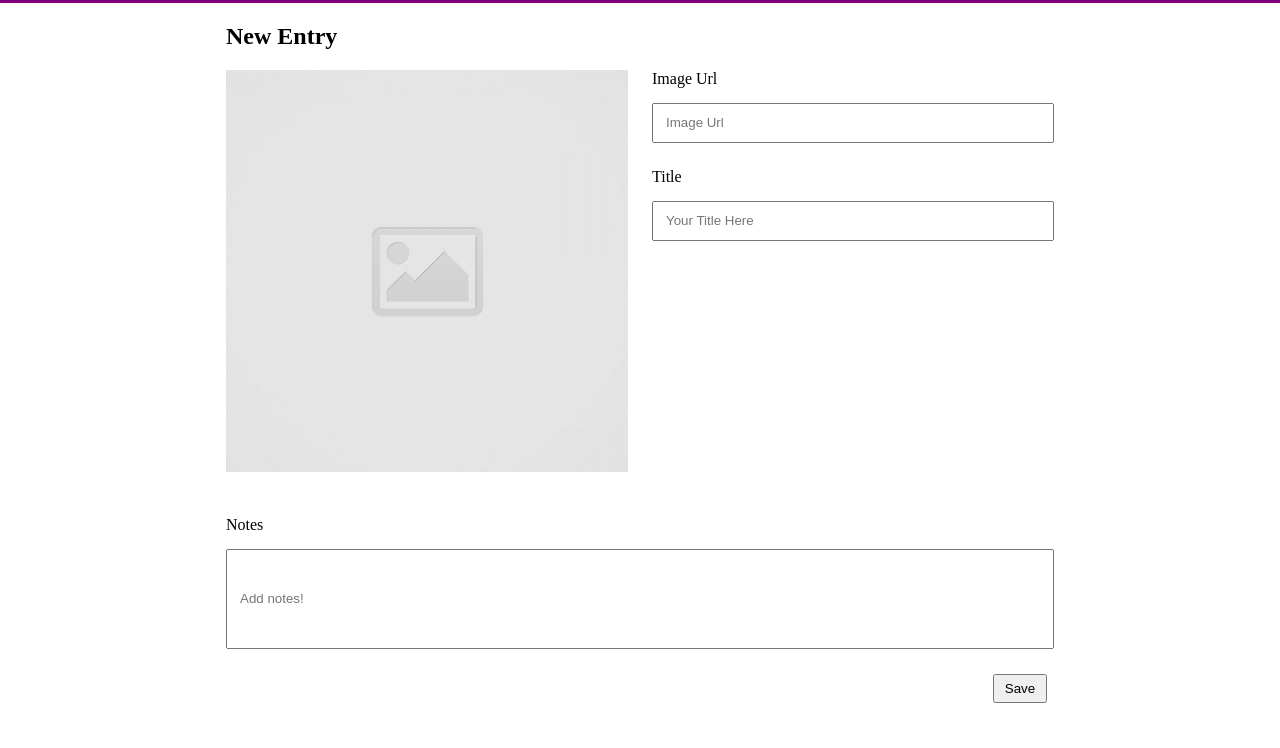
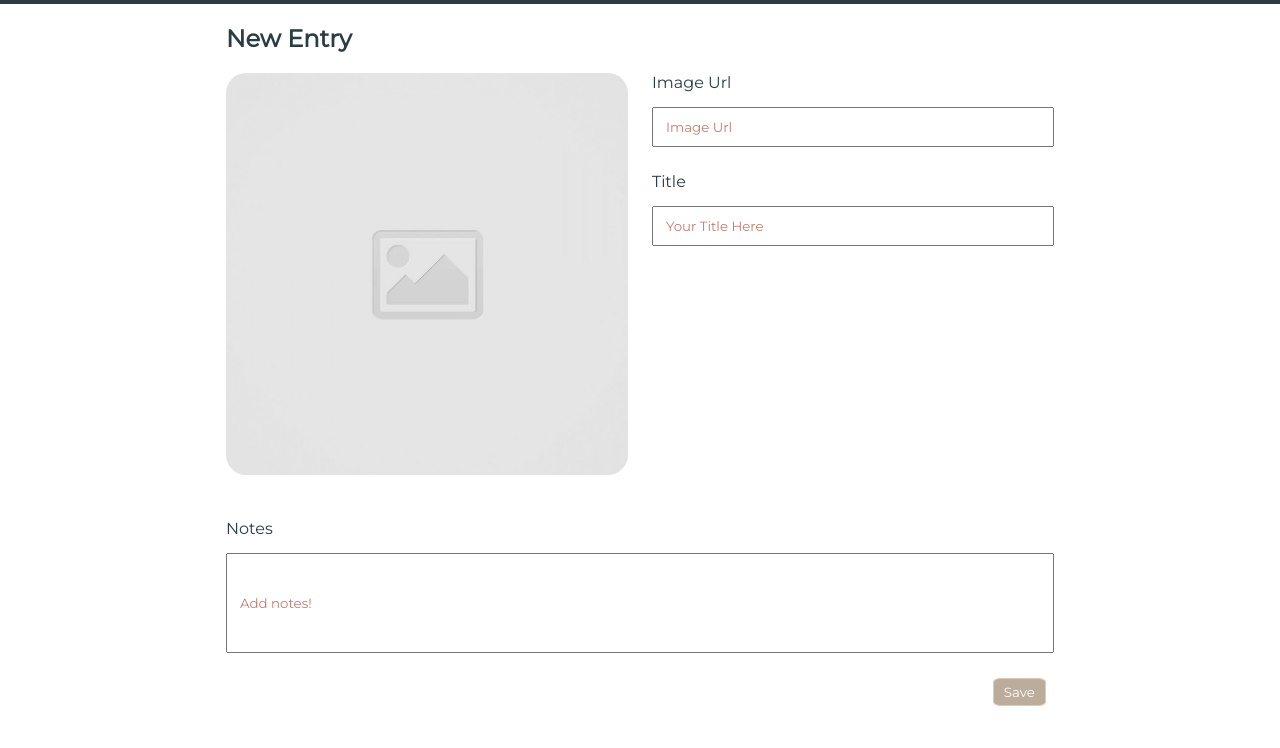
Before and after one commit to danielwrosenbaum/code-journal, a website: page index.html in a window 1280 px wide. Shown: the part 59-807 px from the top of the page. Drawn offline with Linux system fonts and the light colour scheme.

Commit message:
added listener events for input and started the submit events. #1

```diff
--- a/css/styles.css
+++ b/css/styles.css
@@ -1,20 +1,24 @@
 * {
   box-sizing: border-box;
+  font-family: 'Montserrat', sans-serif;
 }
 
 header {
-  background-color: purple;
+  background-color: #2a3d45;
   color: white;
   padding: 20px;
 }
 
 .form {
   margin-bottom: 5%;
+  color: #2a3d45;
+  height: auto;
 }
 
 .pic {
   width: 100%;
   margin-bottom: 40px;
+  border-radius: 5%;
 }
 
 .box {
@@ -30,6 +34,10 @@ input.title {
   height: 40px;
 }
 
+::placeholder {
+  color: #c17c74;
+}
+
 input.notes {
   height: 100px;
 }
@@ -41,4 +49,8 @@ input.notes {
 
 .save-button {
   padding: 5px 10px 5px 10px;
+  background-color: #bcac9b;
+  color: white;
+  border-radius: 15%;
+  border: 1px solid #ddc9b4;
 }
--- a/index.html
+++ b/index.html
@@ -9,7 +9,9 @@
   <link rel="stylesheet" crossorigin="anonymous"
     href="https://cdnjs.cloudflare.com/ajax/libs/font-awesome/5.14.0/css/all.min.css"
     integrity="sha512-1PKOgIY59xJ8Co8+NE6FZ+LOAZKjy+KY8iq0G4B3CyeY6wYHN3yt9PW0XpSriVlkMXe40PTKnXrLnZ9+fkDaog==">
-  <link rel="stylesheet" href="css/reset.css">
+<link rel="preconnect" href="https://fonts.gstatic.com">
+<link href="https://fonts.googleapis.com/css2?family=Montserrat&display=swap" rel="stylesheet">
+    <link rel="stylesheet" href="css/reset.css">
   <link rel="stylesheet" href="css/layout.css">
   <link rel="stylesheet" href="css/styles.css">
 </head>
--- a/js/main.js
+++ b/js/main.js
@@ -1,9 +1,24 @@
 /* global data */
 /* exported data */
-var changeUrl = document.querySelector('input.image');
-var photoUrl = document.querySelector('img.pic');
+var $changeUrl = document.querySelector('input.image');
+var $photoUrl = document.querySelector('img.pic');
+var $formVar = document.querySelector('form');
 
 function addUrl(event) {
-  photoUrl.src = event.target.value;
+  $photoUrl.src = event.target.value;
 }
-changeUrl.addEventListener('input', addUrl);
+$changeUrl.addEventListener('input', addUrl);
+
+function theSubmit(event) {
+  var $submitObj = {};
+  $submitObj.value = event.target.value;
+  $submitObj.name = event.target.name;
+  // console.log('submit: ', $submitObj);
+  // var formName = $formVar.elements[name];
+  // console.log('form name: ', formName);
+  $submitObj = data.nextEntryId;
+  // console.log('submit: ', $submitObj);
+  data.nextEntryId++;
+
+}
+$formVar.addEventListener('submit', theSubmit);
```
